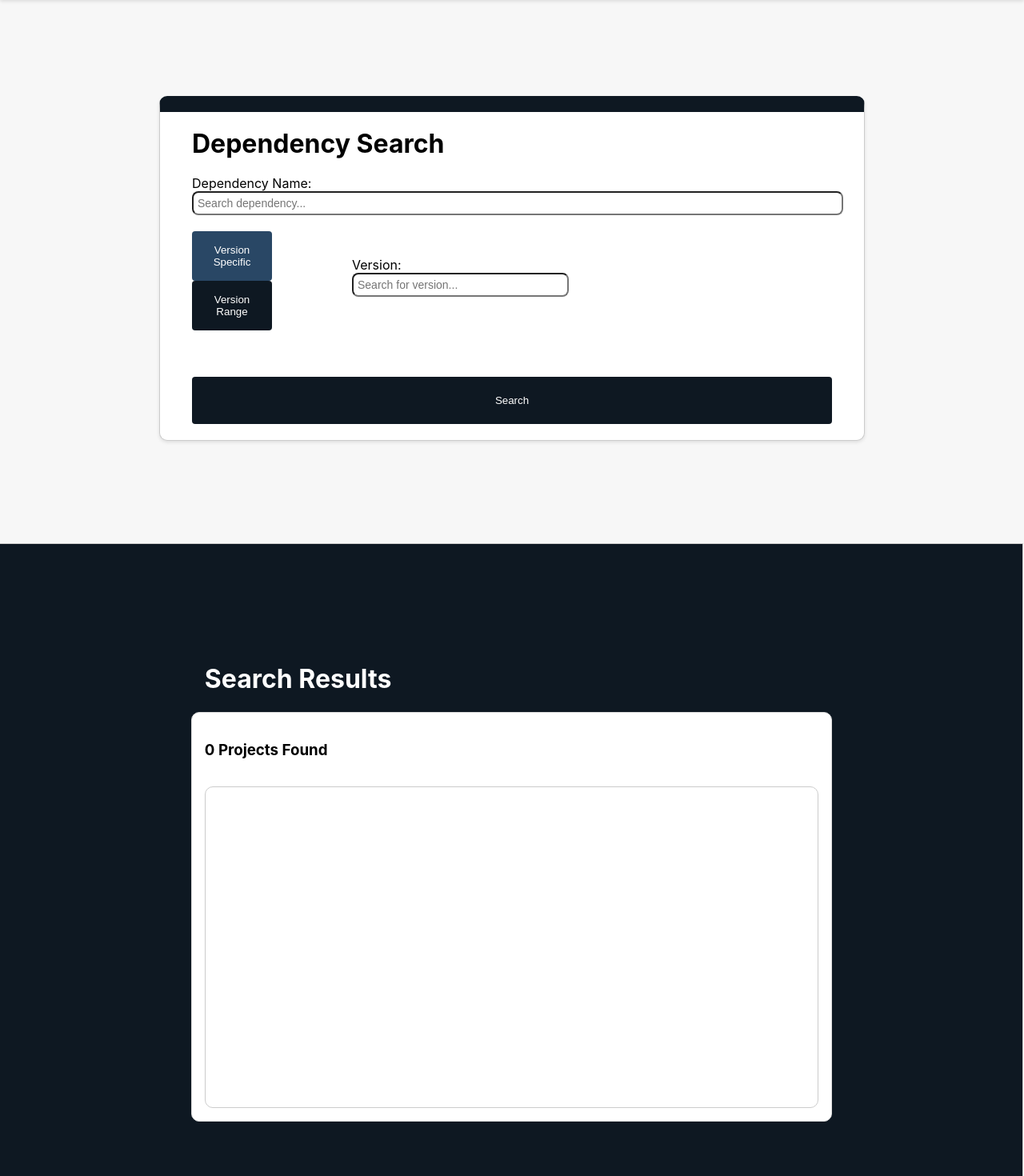
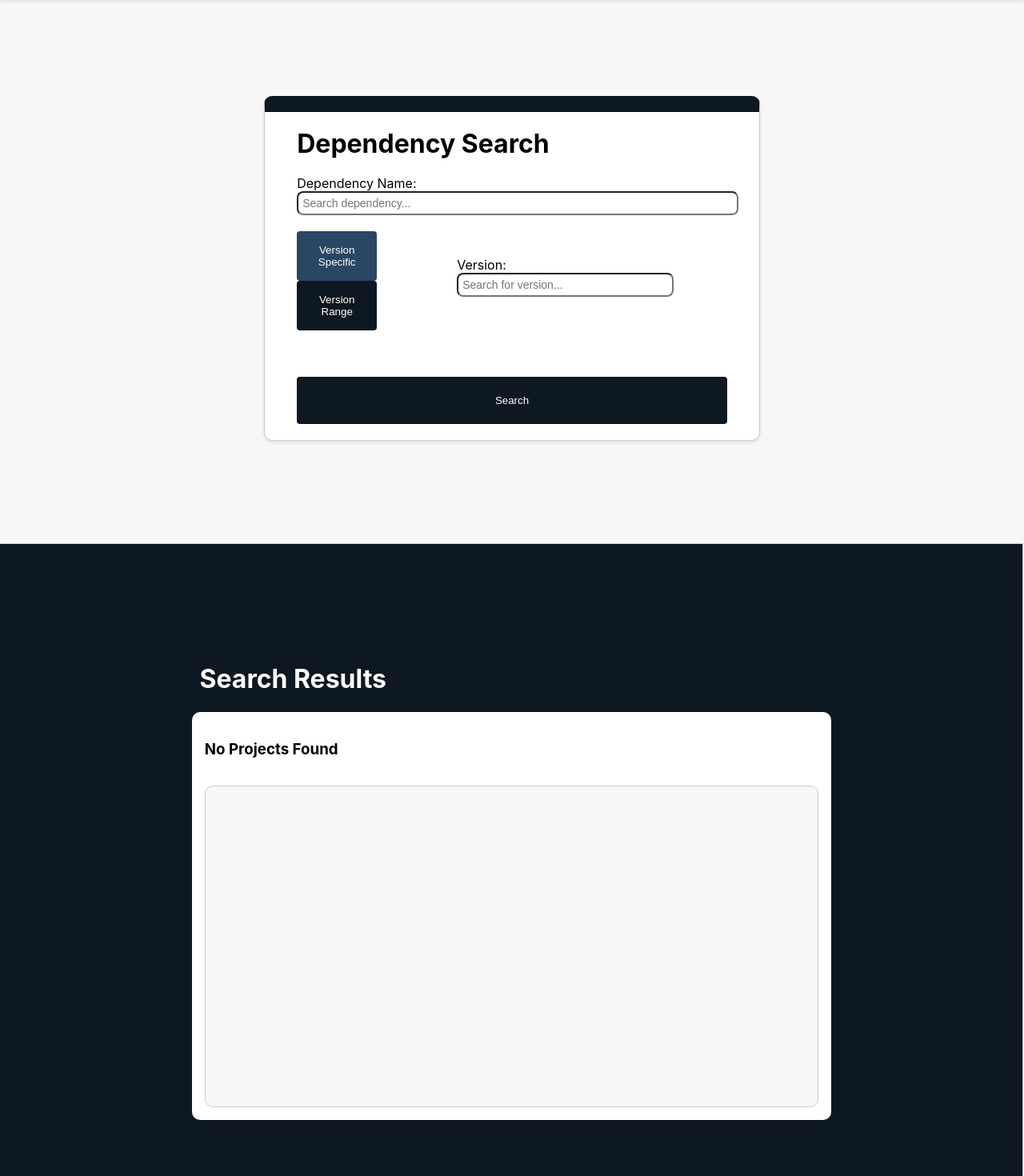
Before and after one commit to KevinGit9/Dependency-Search, a React (Create React App) app in the folder frontend/: page /search in a window 1280 px wide. Shown: the top 1470 px of the page at 80% size. Built offline with nearby package versions, Linux system fonts and the light colour scheme.

Commit message:
styling changes, prob not final

```diff
--- a/frontend/src/components/DependencySearch.css
+++ b/frontend/src/components/DependencySearch.css
@@ -22,6 +22,7 @@
     text-align: left;
     border-radius: 10px;
     border-top: 20px solid #0E1822;
+    width: 42%;
 }
 
 .dependencySearchPanel h1 {
@@ -97,7 +98,6 @@
     border: none;
     border-radius: 4px;
     cursor: pointer;
-    width: 800px;
 }
 
 .errorMessage p {
--- a/frontend/src/components/DependencySearch.tsx
+++ b/frontend/src/components/DependencySearch.tsx
@@ -1,4 +1,4 @@
-import React, { Children, useEffect, useState } from "react";
+import React, { useState } from "react";
 import VersionRange from "./VersionRange";
 import SearchBar from "./SearchBar";
 import "./DependencySearch.css";
@@ -28,8 +28,12 @@ function DependencySearch(props: DependencySearchProps) {
         }
         setErrorMessage(false);
         async function fetchData() {
-            const results = (await SearchDependency(dependencyName, fromVersion, toVersion));
-            props.searchResults(results);
+            try {
+                const results = (await SearchDependency(dependencyName, fromVersion, toVersion));
+                props.searchResults(results);
+            } catch(error) {
+                console.log('An error occurred:', error);
+            }
         }
         fetchData();
         scrollDown();
@@ -40,7 +44,7 @@ function DependencySearch(props: DependencySearchProps) {
         setToVersion('');
     }
 
-    const scrollHeight = 0.23 * document.documentElement.scrollHeight;
+    const scrollHeight = 0.25 * document.documentElement.scrollHeight;
     const scrollDown = () => {
         window.scrollBy({
             top: scrollHeight,
--- a/frontend/src/components/ResultsBox.css
+++ b/frontend/src/components/ResultsBox.css
@@ -10,17 +10,16 @@
     padding-bottom: 10%;
     text-align: left;
     box-sizing: border-box;
-    margin-right: 1.5px;
-    /*Added because there is a small white bar on the left for some odd reason*/
+    margin-right: 1.5px; /*Added because there is a small white bar on the left for some odd reason*/
 }
 
 .resultsBoxPanel h1 {
     color: white;
     width: 60%;
+    margin-right: 1%;
 }
 
 .resultsBorder {
-    border: 1px solid #ddd;
     padding: 16px;
     background-color: white;
     width: 60%;
@@ -35,6 +34,7 @@
     height: 400px;
     border: 1px solid #ccc;
     border-radius: 10px;
+    background-color: #F7F7F7;
 }
 
 .resultsPanel a:hover {
--- a/frontend/src/components/ResultsBox.tsx
+++ b/frontend/src/components/ResultsBox.tsx
@@ -1,4 +1,4 @@
-import React, { useEffect, useState } from "react";
+import React from "react";
 import SearchResult from "./SearchResult";
 import "./ResultsBox.css";
 
@@ -13,7 +13,10 @@ function ResultsBox(props: ResultsBoxProps) {
         <div className="resultsBoxPanel">
             <h1> Search Results </h1>
             <div className="resultsBorder">
-                <h3> {resultsCount} Projects Found</h3>
+                {resultsCount > 0 ?
+                    (<h3> {resultsCount} Projects Found </h3>)
+                    :
+                    (<h3> No Projects Found </h3>)}
                 <div className="resultsPanel">
                     <div>
                         {props.searchResults.map((innerArray, index) => (
@@ -27,7 +30,6 @@ function ResultsBox(props: ResultsBoxProps) {
                             </div>
                         ))}
                     </div>
-
                 </div>
             </div>
 
--- a/frontend/src/components/SearchResult.css
+++ b/frontend/src/components/SearchResult.css
@@ -1,7 +1,8 @@
 .searchResultPanel a {
     display: block;
-    background-color: #fff;
-    border-top: 10px solid #1E80ED;
+    background-color: white;
+    border-top: 8px solid #1E80ED;
+    border-bottom: 1px solid #ccc;
     text-decoration: none;
     color: #333;
     padding: 12px 16px;
```
